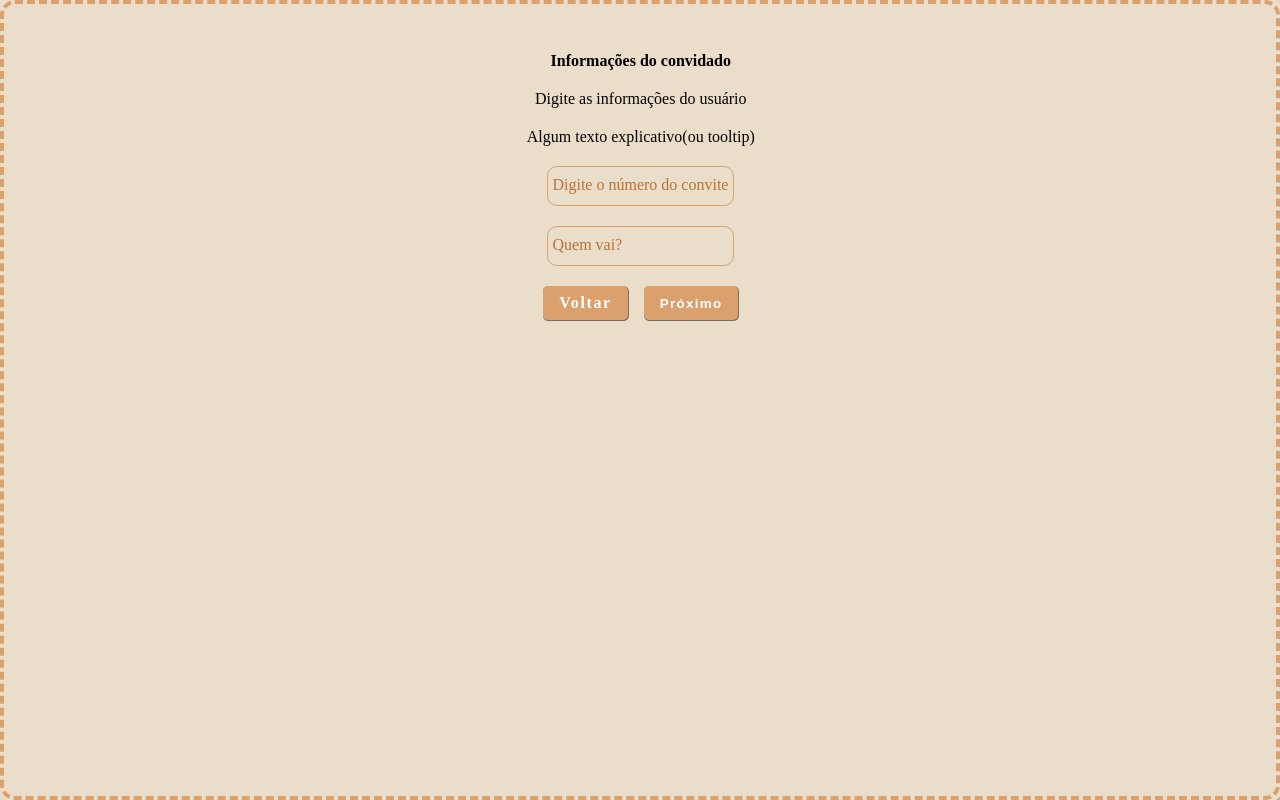
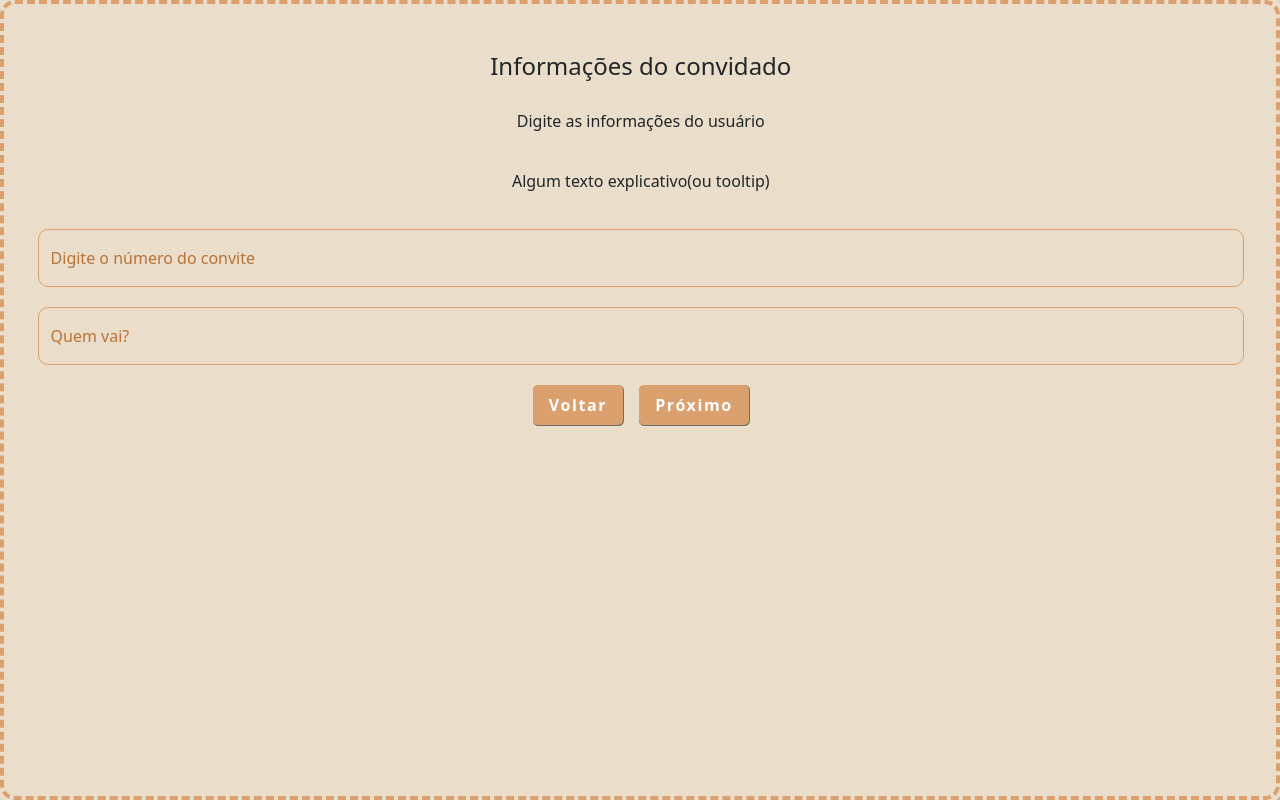
Before and after one commit to cHenrique0/baby-revelation, a plain HTML site: page src/pages/form.html in a window 1280 px wide. Drawn offline with nearby package versions, Linux system fonts and the light colour scheme; no server answers.

Commit message:
styling inputs

```diff
--- a/src/pages/form.html
+++ b/src/pages/form.html
@@ -9,6 +9,9 @@
   <link rel="stylesheet" href="../styles/loading.css" />
   <script src="../scripts/index.js" defer></script>
   <script src="../scripts/products.js" defer></script>
+  <link href="https://cdn.jsdelivr.net/npm/bootstrap@5.3.3/dist/css/bootstrap.min.css" rel="stylesheet" integrity="sha384-QWTKZyjpPEjISv5WaRU9OFeRpok6YctnYmDr5pNlyT2bRjXh0JMhjY6hW+ALEwIH" crossorigin="anonymous">
+  <script defer src="https://cdn.jsdelivr.net/npm/bootstrap@5.3.3/dist/js/bootstrap.bundle.min.js" integrity="sha384-YvpcrYf0tY3lHB60NNkmXc5s9fDVZLESaAA55NDzOxhy9GkcIdslK1eN7N6jIeHz" crossorigin="anonymous"></script>
+
   <title>Confirmar Presença</title>
 </head>
 <body class="body">
@@ -32,13 +35,19 @@
         <h4>Informações do convidado</h4>
         <p>Digite as informações do usuário</p>
         <p>Algum texto explicativo(ou tooltip)</p>
-        <div class="input-container">
-          <input class="input" type="number" name="idConvite" id="idConvite" placeholder="" required>
-          <label for="idConvite">Digite o número do convite</label>
+        <div class="input-group has-validation">
+          <div class="form-floating">
+            <input type="number" class="form-control input" name="idConvite" id="idConvite" placeholder="Digite o número do convite" required>
+            <label for="idConvite">Digite o número do convite</label>
+          </div>
+          <div class="invalid-feedback">Por favor, digite o número do convite que você recebeu.</div>
         </div>
-        <div class="input-container">
-          <input class="input" type="text" name="nomeConvidado" id="nomeConvidado" placeholder="" required>
-          <label for="nomeConvidado">Quem vai?</label>
+        <div class="input-group has-validation">
+          <div class="form-floating">
+            <input type="text" class="form-control input" name="nomeConvidado" id="nomeConvidado" placeholder="Quem vai?" required>
+            <label for="nomeConvidado">Quem vai?</label>
+          </div>
+          <div class="invalid-feedback">Por favor, digite o número do convite que você recebeu.</div>
         </div>
         <div class="buttons">
           <a href="../../index.html" id="previous" type="button" class="button" onclick="etapaAnterior()">
--- a/src/styles/form.css
+++ b/src/styles/form.css
@@ -27,35 +27,34 @@
   border-radius: 5px;
 }
 
-.input-container {
-  position: relative;
+.form-floating .input {
+  outline: none;
+  padding: 0.5em;
+  border: 1px solid #DAA06D;
+  color: #b87337;
+  font-weight: 600;
+  border-radius: 10px;
+  background-color: #EADDCA;
 }
 
-.input-container .input {
-  padding-left: 15px;
-  padding-top: 20px;
+.form-floating input:focus {
+  outline: none;
+  color: #b87337;
+  border-color: #b87337;
+  background-color: #EADDCA;
+  box-shadow: none;
 }
 
-.input-container input:focus {
-  outline: none;
-  border-color: #b87337;
+.form-floating label {
+  color: #b87337;
 }
 
-.input-container label {
-  position: absolute;
-  top: 10px;
-  left: 5px;
-  font-size: 16px;
-  color: #b87337;
-  transition: all 0.3s ease;
-  pointer-events: none;
+.form-floating label::after {
+  background-color: #EADDCA !important;
 }
 
-.input-container input:focus + label,
-.input-container input:not(:placeholder-shown) + label {
-  top: 5px;
-  left: 1px;
+.form-floating input:focus + label,
+.form-floating input:not(:placeholder-shown) + label {
   font-size: 12px;
-  color: #b87337;
-  margin-left: 5px;
+  color: #b87337 !important;
 }
--- a/src/styles/index.css
+++ b/src/styles/index.css
@@ -38,19 +38,6 @@
   padding-top: 1em;
   padding-bottom: 3em;
   text-shadow: inset -1px -1px 1px #DAA06D;
-}
-
-.input {
-  outline: none;
-  padding: 0.5em;
-  border: 1px solid #DAA06D;
-  color: #DAA06D;
-  width: 14em;
-  height: 3em;
-  font-weight: 600;
-  border-radius: 10px;
-  background-color: #EADDCA;
-  text-align: center;
 }
 
 .button {
```
Also changed, not shown: src/styles/actions.css (deleted).
